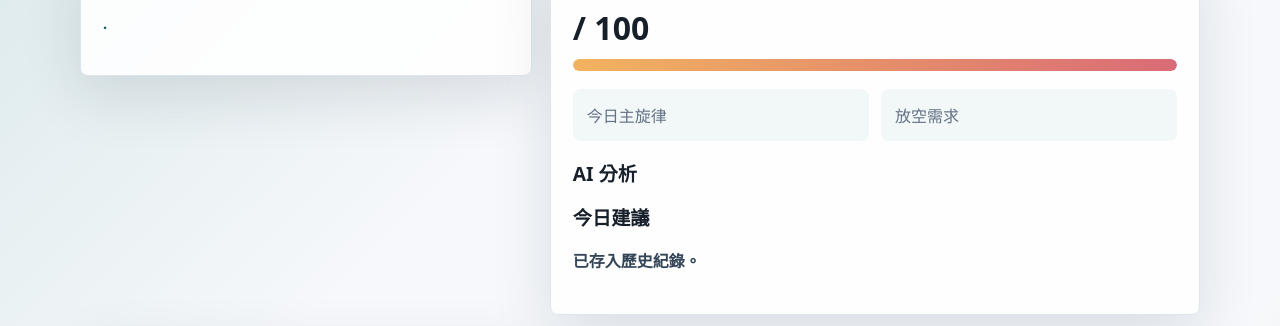
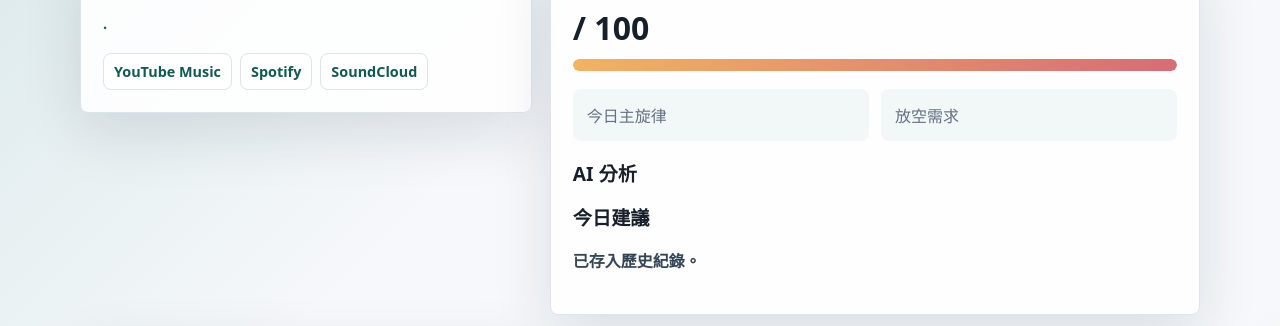
Before and after one commit to vivian940509/moodtune, a Flask app: template templates/result.html in a window 1280 px wide. Shown: the part 141-467 px from the top of the page. Run offline with Flask 3, Linux system fonts and the light colour scheme; the template is opened without the code that fills it, so the values that code supplies are empty.

Commit message:
Add external music platform links

```diff
--- a/app.py
+++ b/app.py
@@ -6,7 +6,7 @@ from flask import Flask, jsonify, redirect, render_template, request, url_for
 from werkzeug.exceptions import BadRequest
 
 from database import fetch_history, fetch_trends, save_analysis
-from mood_analysis import analyze_mood, recommendation_terms
+from mood_analysis import analyze_mood, build_platform_links, recommendation_terms
 from music_api import search_tracks
 
 
@@ -17,6 +17,19 @@ app.config["SECRET_KEY"] = os.getenv("SECRET_KEY", "dev-moodtune")
 
 MOODS = ["開心", "平靜", "累", "煩", "難過", "想專心"]
 CONTEXTS = ["通勤", "讀書", "上班", "睡前", "失戀", "放空"]
+
+
+def ensure_platform_links(song):
+    links = build_platform_links(
+        track_name=song.get("track_name", ""),
+        artist_name=song.get("artist_name", ""),
+        apple_music_url=song.get("apple_music_url", ""),
+    )
+    song.setdefault("apple_music_url", links["apple_music"])
+    song.setdefault("youtube_music_url", links["youtube_music"])
+    song.setdefault("spotify_url", links["spotify"])
+    song.setdefault("soundcloud_url", links["soundcloud"])
+    return song
 
 
 def build_history_chart(rows):
@@ -131,8 +144,12 @@ def analyze():
     if not isinstance(song, dict) or not song.get("track_name") or not song.get("artist_name"):
         raise BadRequest("歌曲資料不完整，請回首頁重新選擇歌曲。")
 
+    song = ensure_platform_links(song)
     result = analyze_mood(song=song, mood=mood, context=context)
-    recommendations = get_recommendations(mood=mood, context=context, song=song)
+    recommendations = [
+        ensure_platform_links(track)
+        for track in get_recommendations(mood=mood, context=context, song=song)
+    ]
     saved_id, save_error = save_analysis(song=song, mood=mood, context=context, result=result)
 
     return render_template(
--- a/mood_analysis.py
+++ b/mood_analysis.py
@@ -1,3 +1,6 @@
+from urllib.parse import quote_plus
+
+
 MOOD_SETTINGS = {
     "開心": {"temperature": 82, "drift_need": "低", "tone": "明亮", "profile": "明亮・流動"},
     "平靜": {"temperature": 64, "drift_need": "中高", "tone": "沉澱", "profile": "沉澱"},
@@ -35,17 +38,38 @@ CONTEXT_RECOMMENDATION_TERMS = {
 }
 
 
+def build_platform_links(track_name, artist_name, apple_music_url=""):
+    query = quote_plus(f"{track_name} {artist_name}".strip())
+    return {
+        "youtube_music": f"https://music.youtube.com/search?q={query}",
+        "spotify": f"https://open.spotify.com/search/{query}",
+        "soundcloud": f"https://soundcloud.com/search?q={query}",
+        "apple_music": apple_music_url or "",
+    }
+
+
 def normalize_itunes_track(raw):
     artwork = raw.get("artworkUrl100") or ""
     artwork = artwork.replace("100x100bb", "300x300bb")
+    track_name = raw.get("trackName") or "未知歌曲"
+    artist_name = raw.get("artistName") or "未知歌手"
+    platform_links = build_platform_links(
+        track_name=track_name,
+        artist_name=artist_name,
+        apple_music_url=raw.get("trackViewUrl") or "",
+    )
     return {
         "track_id": str(raw.get("trackId") or ""),
-        "track_name": raw.get("trackName") or "未知歌曲",
-        "artist_name": raw.get("artistName") or "未知歌手",
+        "track_name": track_name,
+        "artist_name": artist_name,
         "album_name": raw.get("collectionName") or "",
         "genre": raw.get("primaryGenreName") or "Pop",
         "artwork_url": artwork,
         "preview_url": raw.get("previewUrl") or "",
+        "apple_music_url": platform_links["apple_music"],
+        "youtube_music_url": platform_links["youtube_music"],
+        "spotify_url": platform_links["spotify"],
+        "soundcloud_url": platform_links["soundcloud"],
     }
 
 
--- a/static/css/style.css
+++ b/static/css/style.css
@@ -287,6 +287,37 @@ audio {
   margin-top: 14px;
 }
 
+.platform-links {
+  display: flex;
+  flex-wrap: wrap;
+  gap: 8px;
+  margin-top: 14px;
+}
+
+.platform-links a {
+  padding: 8px 10px;
+  border: 1px solid var(--line);
+  border-radius: 8px;
+  background: #fff;
+  color: var(--teal-dark);
+  font-size: .9rem;
+  font-weight: 900;
+}
+
+.platform-links a:hover {
+  border-color: var(--teal);
+  background: #e8f5f3;
+}
+
+.platform-links.compact {
+  margin-top: 10px;
+}
+
+.platform-links.compact a {
+  padding: 6px 8px;
+  font-size: .82rem;
+}
+
 .share-panel {
   display: grid;
   gap: 16px;
--- a/templates/result.html
+++ b/templates/result.html
@@ -12,6 +12,14 @@
       {% if song.preview_url %}
       <audio controls src="{{ song.preview_url }}"></audio>
       {% endif %}
+      <div class="platform-links" aria-label="外部音樂平台">
+        <a href="{{ song.youtube_music_url }}" target="_blank" rel="noopener">YouTube Music</a>
+        {% if song.apple_music_url %}
+        <a href="{{ song.apple_music_url }}" target="_blank" rel="noopener">Apple Music</a>
+        {% endif %}
+        <a href="{{ song.spotify_url }}" target="_blank" rel="noopener">Spotify</a>
+        <a href="{{ song.soundcloud_url }}" target="_blank" rel="noopener">SoundCloud</a>
+      </div>
     </div>
   </article>
 
@@ -79,6 +87,13 @@
           {% if track.preview_url %}
           <audio controls src="{{ track.preview_url }}"></audio>
           {% endif %}
+          <div class="platform-links compact" aria-label="外部音樂平台">
+            <a href="{{ track.youtube_music_url }}" target="_blank" rel="noopener">YouTube Music</a>
+            {% if track.apple_music_url %}
+            <a href="{{ track.apple_music_url }}" target="_blank" rel="noopener">Apple Music</a>
+            {% endif %}
+            <a href="{{ track.spotify_url }}" target="_blank" rel="noopener">Spotify</a>
+          </div>
         </div>
       </div>
       {% endfor %}
```
Also changed, not shown: tests/test_analysis.py (+32 -0 lines), CHANGELOG.md.
